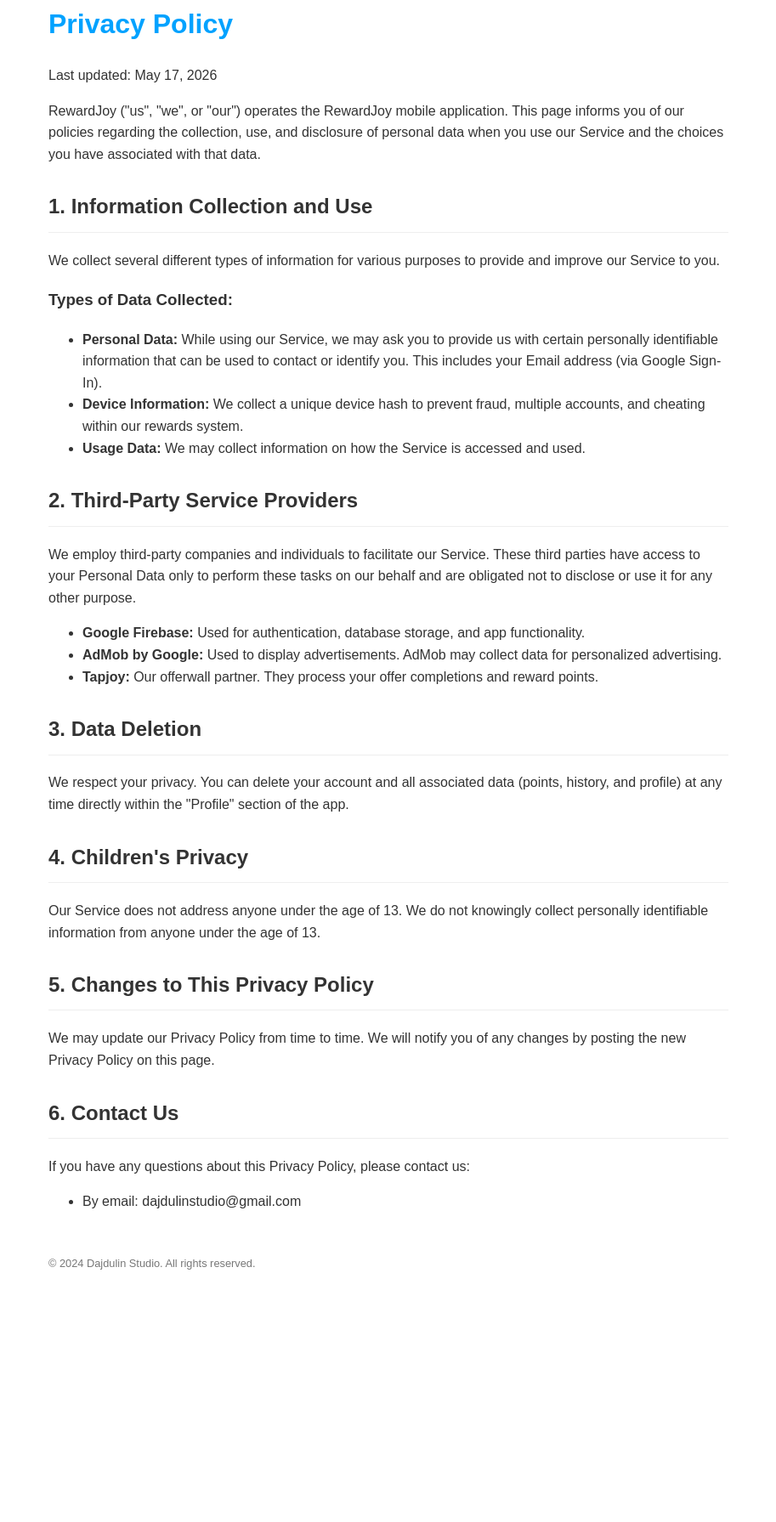
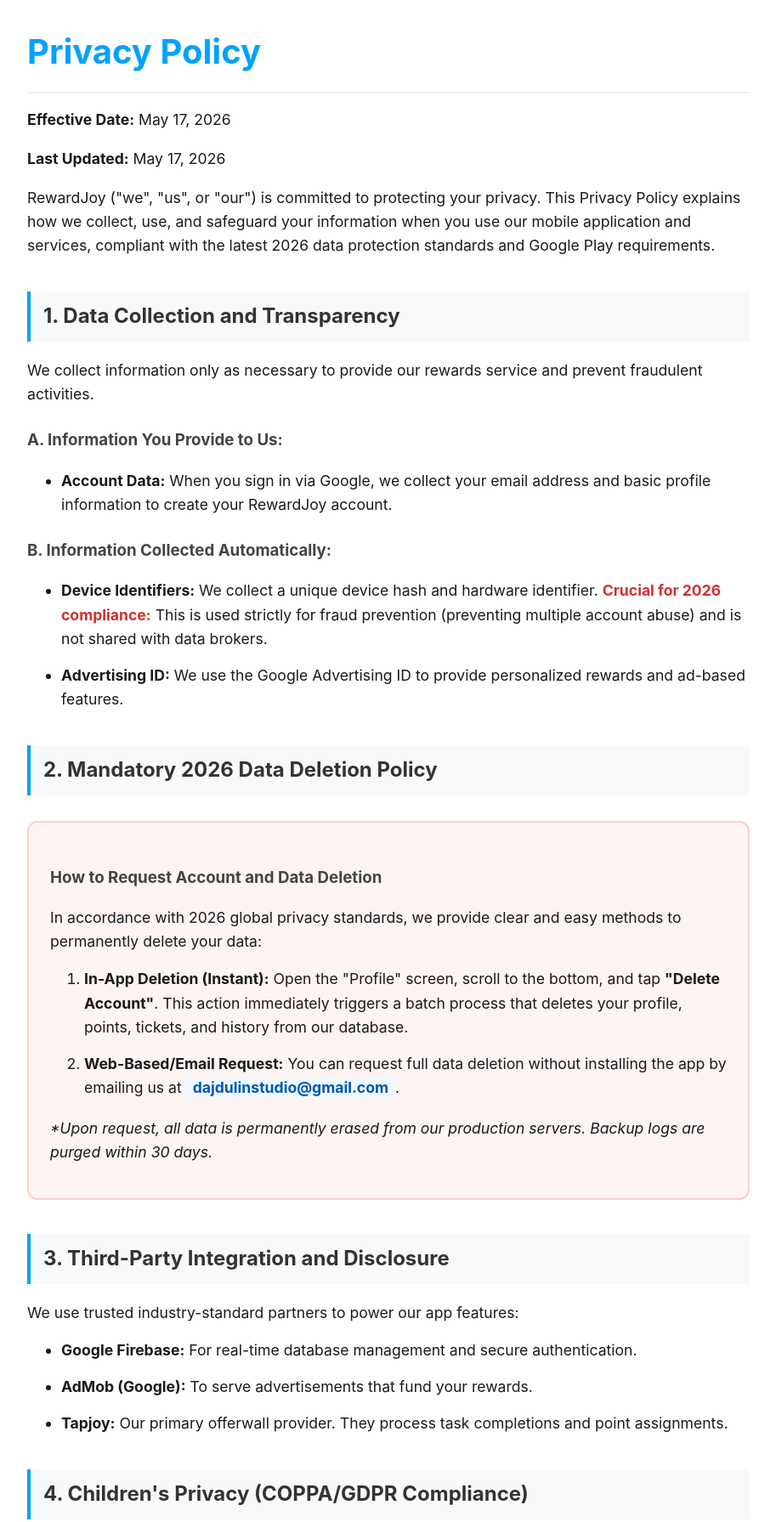
Before and after one commit to dajdulinstudio/REWARDGAINS-PRIVACY-POLICY, a plain HTML site: page index.html in a window 1280 px wide. Shown: the part 38-1829 px from the top of the page at 85% size, without its empty margins (183-1096 px from the left). Before the commit the page ends 1556 px from the top, so only its background shows below. Drawn offline with Linux system fonts and the light colour scheme.

Commit message:
Update index.html

```diff
--- a/index.html
+++ b/index.html
@@ -5,53 +5,72 @@
     <meta name="viewport" content="width=device-width, initial-scale=1.0">
     <title>Privacy Policy - RewardJoy</title>
     <style>
-        body { font-family: sans-serif; line-height: 1.6; color: #333; max-width: 800px; margin: 0 auto; padding: 20px; }
-        h1 { color: #00A2FF; }
-        h2 { border-bottom: 1px solid #eee; padding-bottom: 10px; margin-top: 30px; }
-        .footer { margin-top: 50px; font-size: 0.8em; color: #777; }
+        body { font-family: -apple-system, BlinkMacSystemFont, "Segoe UI", Roboto, Helvetica, Arial, sans-serif; line-height: 1.6; color: #1a1a1a; max-width: 850px; margin: 0 auto; padding: 40px 20px; background-color: #fff; }
+        h1 { color: #00A2FF; font-size: 2.5em; margin-bottom: 10px; border-bottom: 2px solid #f0f0f0; padding-bottom: 15px; }
+        h2 { color: #333; margin-top: 40px; border-left: 4px solid #00A2FF; padding-left: 15px; background: #f8f9fa; padding-top: 10px; padding-bottom: 10px; }
+        h3 { color: #444; margin-top: 25px; }
+        p, li { font-size: 1.1em; margin-bottom: 15px; }
+        ul, ol { margin-bottom: 20px; }
+        .footer { margin-top: 60px; font-size: 0.9em; color: #888; border-top: 1px solid #eee; padding-top: 20px; text-align: center; }
+        .deletion-box { background-color: #fff4f4; border: 2px solid #ffcccc; padding: 25px; border-radius: 12px; margin: 30px 0; }
+        .highlight-text { color: #d32f2f; font-weight: bold; }
+        .contact-info { color: #007bff; font-weight: bold; text-decoration: none; }
+        .email-label { background-color: #eef9ff; padding: 2px 8px; border-radius: 4px; color: #0056b3; font-weight: bold; white-space: nowrap; }
     </style>
 </head>
 <body>
     <h1>Privacy Policy</h1>
-    <p>Last updated: May 17, 2026</p>
+    <p><strong>Effective Date:</strong> May 17, 2026</p>
+    <p><strong>Last Updated:</strong> May 17, 2026</p>
 
-    <p>RewardJoy ("us", "we", or "our") operates the RewardJoy mobile application. This page informs you of our policies regarding the collection, use, and disclosure of personal data when you use our Service and the choices you have associated with that data.</p>
+    <p>RewardJoy ("we", "us", or "our") is committed to protecting your privacy. This Privacy Policy explains how we collect, use, and safeguard your information when you use our mobile application and services, compliant with the latest 2026 data protection standards and Google Play requirements.</p>
 
-    <h2>1. Information Collection and Use</h2>
-    <p>We collect several different types of information for various purposes to provide and improve our Service to you.</p>
+    <h2>1. Data Collection and Transparency</h2>
+    <p>We collect information only as necessary to provide our rewards service and prevent fraudulent activities.</p>
 
-    <h3>Types of Data Collected:</h3>
+    <h3>A. Information You Provide to Us:</h3>
     <ul>
-        <li><strong>Personal Data:</strong> While using our Service, we may ask you to provide us with certain personally identifiable information that can be used to contact or identify you. This includes your Email address (via Google Sign-In).</li>
-        <li><strong>Device Information:</strong> We collect a unique device hash to prevent fraud, multiple accounts, and cheating within our rewards system.</li>
-        <li><strong>Usage Data:</strong> We may collect information on how the Service is accessed and used.</li>
+        <li><strong>Account Data:</strong> When you sign in via Google, we collect your email address and basic profile information to create your RewardJoy account.</li>
     </ul>
 
-    <h2>2. Third-Party Service Providers</h2>
-    <p>We employ third-party companies and individuals to facilitate our Service. These third parties have access to your Personal Data only to perform these tasks on our behalf and are obligated not to disclose or use it for any other purpose.</p>
+    <h3>B. Information Collected Automatically:</h3>
     <ul>
-        <li><strong>Google Firebase:</strong> Used for authentication, database storage, and app functionality.</li>
-        <li><strong>AdMob by Google:</strong> Used to display advertisements. AdMob may collect data for personalized advertising.</li>
-        <li><strong>Tapjoy:</strong> Our offerwall partner. They process your offer completions and reward points.</li>
+        <li><strong>Device Identifiers:</strong> We collect a unique device hash and hardware identifier. <span class="highlight-text">Crucial for 2026 compliance:</span> This is used strictly for fraud prevention (preventing multiple account abuse) and is not shared with data brokers.</li>
+        <li><strong>Advertising ID:</strong> We use the Google Advertising ID to provide personalized rewards and ad-based features.</li>
     </ul>
 
-    <h2>3. Data Deletion</h2>
-    <p>We respect your privacy. You can delete your account and all associated data (points, history, and profile) at any time directly within the "Profile" section of the app.</p>
+    <h2>2. Mandatory 2026 Data Deletion Policy</h2>
+    <div class="deletion-box">
+        <h3>How to Request Account and Data Deletion</h3>
+        <p>In accordance with 2026 global privacy standards, we provide clear and easy methods to permanently delete your data:</p>
+        <ol>
+            <li><strong>In-App Deletion (Instant):</strong> Open the "Profile" screen, scroll to the bottom, and tap <strong>"Delete Account"</strong>. This action immediately triggers a batch process that deletes your profile, points, tickets, and history from our database.</li>
+            <li><strong>Web-Based/Email Request:</strong> You can request full data deletion without installing the app by emailing us at <span class="email-label">dajdulinstudio@gmail.com</span>.</li>
+        </ol>
+        <p><em>*Upon request, all data is permanently erased from our production servers. Backup logs are purged within 30 days.</em></p>
+    </div>
 
-    <h2>4. Children's Privacy</h2>
-    <p>Our Service does not address anyone under the age of 13. We do not knowingly collect personally identifiable information from anyone under the age of 13.</p>
+    <h2>3. Third-Party Integration and Disclosure</h2>
+    <p>We use trusted industry-standard partners to power our app features:</p>
+    <ul>
+        <li><strong>Google Firebase:</strong> For real-time database management and secure authentication.</li>
+        <li><strong>AdMob (Google):</strong> To serve advertisements that fund your rewards.</li>
+        <li><strong>Tapjoy:</strong> Our primary offerwall provider. They process task completions and point assignments.</li>
+    </ul>
 
-    <h2>5. Changes to This Privacy Policy</h2>
-    <p>We may update our Privacy Policy from time to time. We will notify you of any changes by posting the new Privacy Policy on this page.</p>
+    <h2>4. Children's Privacy (COPPA/GDPR Compliance)</h2>
+    <p>Our service is designed for users aged 13 and older. We do not knowingly collect data from children under 13. If we discover such data has been collected, it is immediately deleted from our systems.</p>
+
+    <h2>5. Anti-Fraud and Security</h2>
+    <p>To maintain a fair ecosystem for all users, we use automated systems to detect VPNs, emulators, and script-based cheating. Users found violating our Terms of Service will have their data flagged and potentially removed.</p>
 
     <h2>6. Contact Us</h2>
-    <p>If you have any questions about this Privacy Policy, please contact us:</p>
-    <ul>
-        <li>By email: dajdulinstudio@gmail.com</li>
-    </ul>
+    <p>For any privacy-related inquiries, please contact our data protection representative:</p>
+    <p>Email: <span class="email-label">dajdulinstudio@gmail.com</span></p>
 
     <div class="footer">
-        &copy; 2024 Dajdulin Studio. All rights reserved.
+        &copy; 2026 Dajdulin Studio. All rights reserved. <br>
+        RewardJoy Mobile Application - Privacy & Security Center.
     </div>
 </body>
 </html>
```
